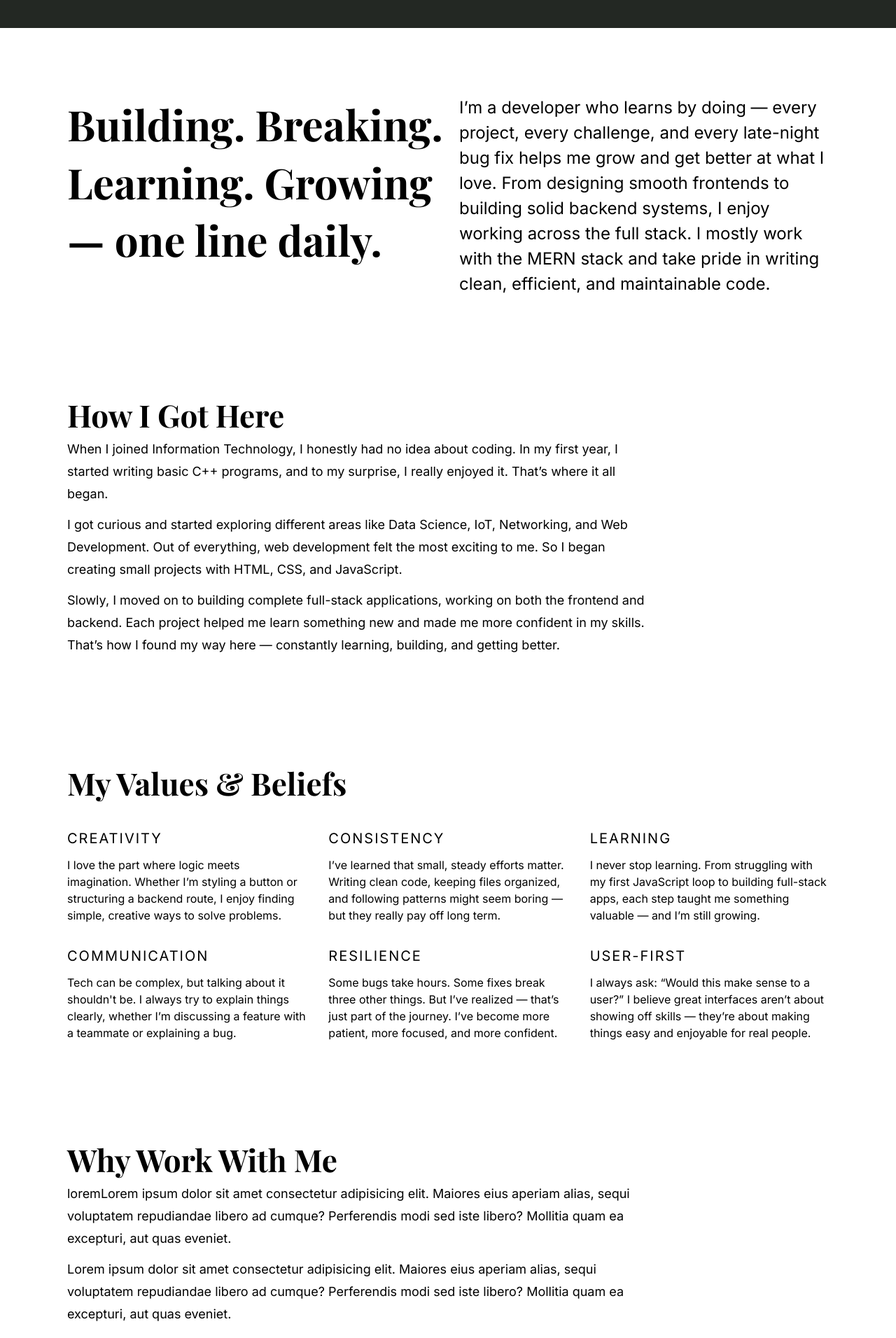
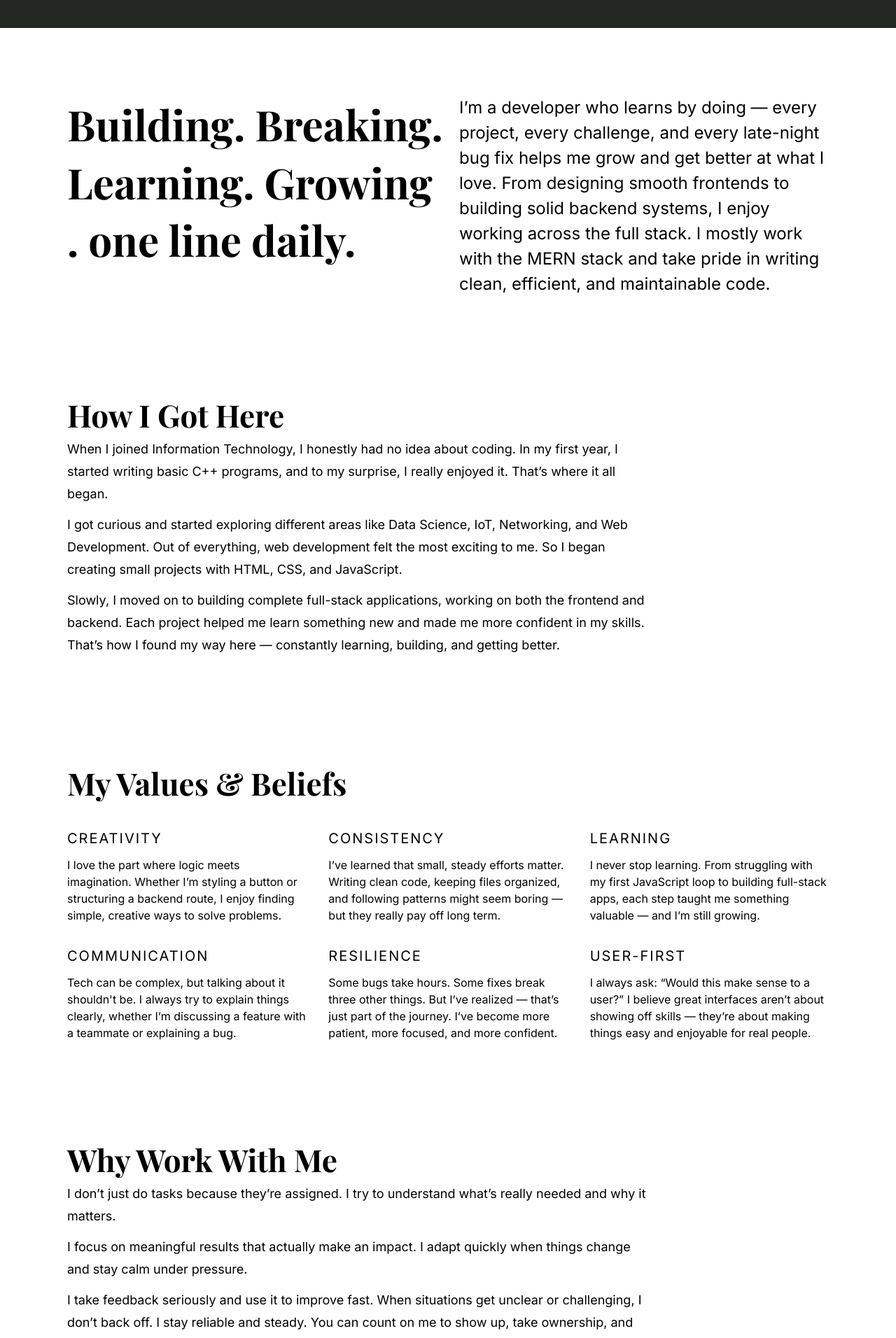
Before and after one commit to Pooja184/Portfolio, a React (Vite) app in the folder Frontend/: page /about in a window 1280 px wide. Shown: the part 440-2352 px from the top of the page at 70% size. Built offline with nearby package versions, Linux system fonts and the light colour scheme.

Commit message:
add actual text in work description instead of lorem

```diff
--- a/Frontend/src/pages/About.jsx
+++ b/Frontend/src/pages/About.jsx
@@ -55,15 +55,15 @@ const About = () => {
 
   const work=[
     {
-      description:"loremLorem ipsum dolor sit amet consectetur adipisicing elit. Maiores eius aperiam alias, sequi voluptatem repudiandae libero ad cumque? Perferendis modi sed iste libero? Mollitia quam ea excepturi, aut quas eveniet.",
+      description:"I don’t just do tasks because they’re assigned. I try to understand what’s really needed and why it matters.",
     },
      {
       description:
-        "Lorem ipsum dolor sit amet consectetur adipisicing elit. Maiores eius aperiam alias, sequi voluptatem repudiandae libero ad cumque? Perferendis modi sed iste libero? Mollitia quam ea excepturi, aut quas eveniet.",
+        "I focus on meaningful results that actually make an impact. I adapt quickly when things change and stay calm under pressure.",
     },
     {
       description:
-        " Lorem ipsum dolor sit amet consectetur adipisicing elit. Maiores eius aperiam alias, sequi voluptatem repudiandae libero ad cumque? Perferendis modi sed iste libero? Mollitia quam ea excepturi, aut quas eveniet.",
+        " I take feedback seriously and use it to improve fast. When situations get unclear or challenging, I don’t back off.  I stay reliable and steady. You can count on me to show up, take ownership, and get the work done the right way.",
     },
 
   ]
@@ -72,7 +72,7 @@ const About = () => {
     <div>
       <HeroPage text1={"About"} text2={"Hi, I'am Pooja"} />
       <Second
-        heading={"Building. Breaking. Learning. Growing — one line daily."}
+        heading={"Building. Breaking. Learning. Growing .  one line daily."}
         description={
           "I’m a developer who learns by doing — every project, every challenge, and every late-night bug fix helps me grow and get better at what I love. From designing smooth frontends to building solid backend systems, I enjoy working across the full stack. I mostly work with the MERN stack and take pride in writing clean, efficient, and maintainable code."
         }
```
